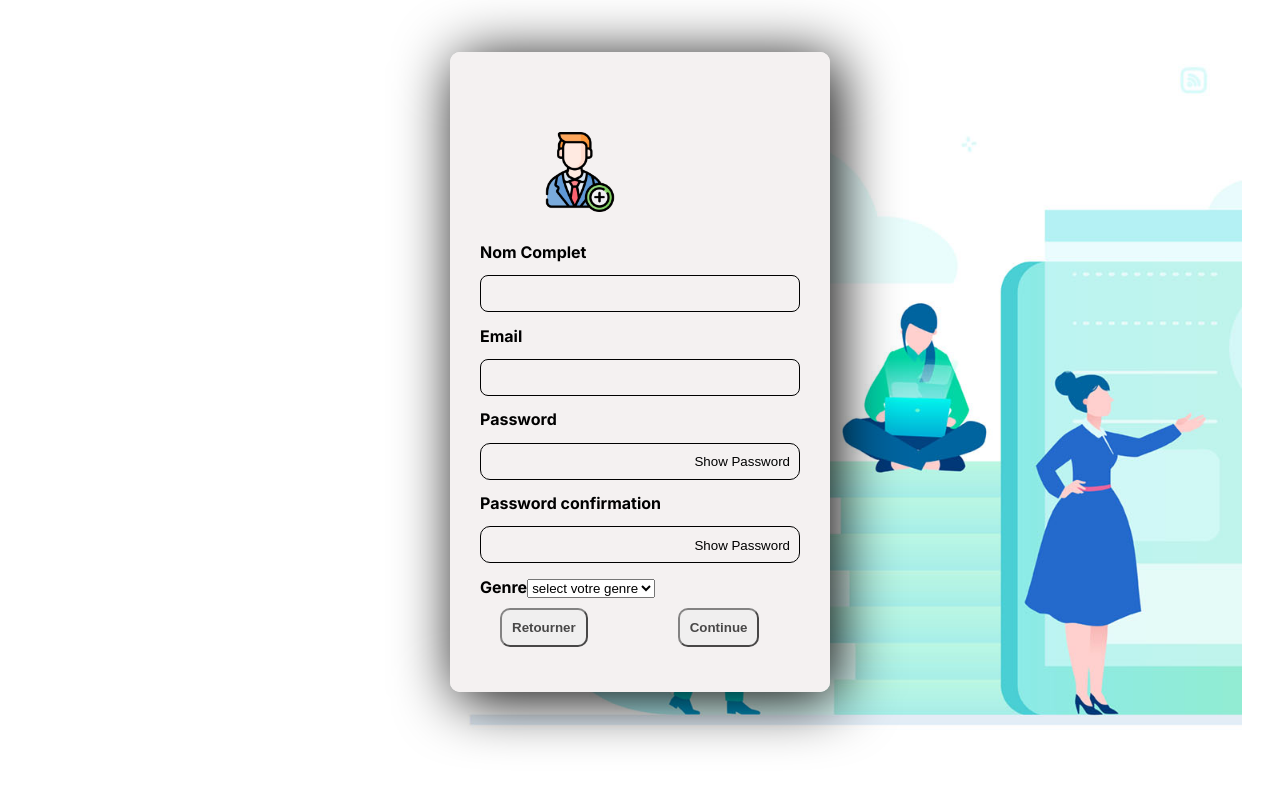
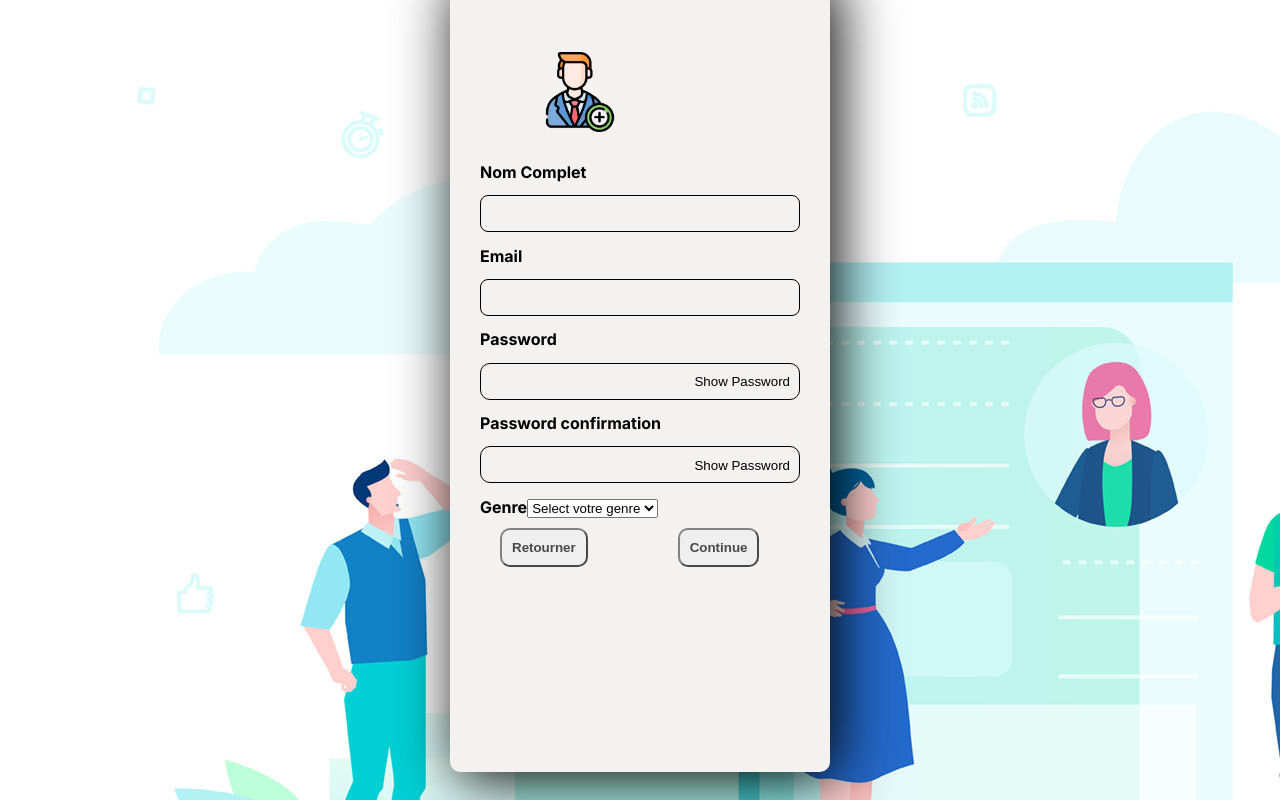
Before and after one commit to GrirZouhair/TaskManager, a React (Vite) app in the folder client/: page /ajouterEmployee in a window 1280 px wide. Built offline with nearby package versions, Linux system fonts and the light colour scheme; sample sign-in values are in the browser's storage; the HTML template or start-up script is replaced by a standard one.

Commit message:
fix the issues in AjouterEmployee page

```diff
--- a/client/src/Styles/AjouterEmployee.css
+++ b/client/src/Styles/AjouterEmployee.css
@@ -4,6 +4,11 @@
   margin: 0;
   padding: 0;
   box-sizing: border-box;
+}
+
+.ajouteEmployee-container {
+  display: grid;
+  grid-template-columns: repeat(auto-fit, minmax(200px, 1fr));
 }
 
 body {
@@ -13,12 +18,9 @@ body {
 }
 
 .main-add {
-  position: relative;
-  left: 410px;
   height: 100vh;
-  width: 65%;
   background: url(/public/image17.png);
-  background-size: cover;
+  object-fit: cover;
 }
 
 .Images {
@@ -33,17 +35,11 @@ body {
 }
 
 .center {
-  margin: 0 auto;
   background: rgb(255, 255, 255);
-  width: 500px;
-  height: 80%;
+  height: 100%;
   padding: 50px;
+  border-radius: 10px;
   overflow: auto;
-  border-radius: 10px;
-  -webkit-border-radius: 10px;
-  -moz-border-radius: 10px;
-  -ms-border-radius: 10px;
-  -o-border-radius: 10px;
 }
 
 input {
--- a/client/src/pages/AjouterEmployee.tsx
+++ b/client/src/pages/AjouterEmployee.tsx
@@ -10,7 +10,7 @@ const AjouterEmployee: React.FC = () => {
     if (!localStorage.getItem("token")) {
       navigate("/");
     }
-  });
+  }, [navigate]);
 
   const [showPassword, setShowPassword] = useState<boolean>(false);
   const [formData, setFormData] = useState<FormData>(new FormData());
@@ -19,9 +19,7 @@ const AjouterEmployee: React.FC = () => {
     setShowPassword((prevState) => !prevState);
   };
 
-  const handleInputChange = (
-    e: ChangeEvent<HTMLInputElement | HTMLSelectElement>
-  ) => {
+  const handleInputChange = (e: ChangeEvent<HTMLInputElement | HTMLSelectElement>) => {
     const { name, value } = e.target;
     formData.set(name, value);
   };
@@ -34,23 +32,18 @@ const AjouterEmployee: React.FC = () => {
         Authorization: `Bearer ${localStorage.getItem("token")}`,
       };
 
-      formData.append(
-        "password_confirmation",
-        formData.get("password") as string
-      );
+      formData.append("password_confirmation", formData.get("password") as string);
 
-      axiosClient.get("/sanctum/csrf-cookie");
-      const response = await axiosClient.post("/employee/store", formData, {
-        headers,
-      });
-      alert(response.data.message);
+      await axiosClient.get("/sanctum/csrf-cookie");
+      const response = await axiosClient.post("/employee/store", formData, { headers });
+      alert(response.data.message); // Assuming your response contains a message field
     } catch (error) {
-      console.error("Error in your login:", error);
+      console.error("Error in adding employee:", error);
     }
   };
 
   return (
-    <section>
+    <section className="ajouteEmployee-container">
       <div className="main-add"></div>
       <div className="center">
         <div className="Images">
@@ -63,12 +56,7 @@ const AjouterEmployee: React.FC = () => {
           </div>
           <div className="control">
             <label>Email</label>
-            <input
-              type="email"
-              name="email"
-              required
-              onChange={handleInputChange}
-            />
+            <input type="email" name="email" required onChange={handleInputChange} />
           </div>
           <div className="control password-control">
             <label>Password</label>
@@ -100,22 +88,15 @@ const AjouterEmployee: React.FC = () => {
           </div>
           <div className="control selectGenre">
             <label>Genre</label>
-            <select
-              name="gender"
-              onChange={handleInputChange}
-            >
-              <option>select votre genre</option>
+            <select name="gender" onChange={handleInputChange}>
+              <option value="">Select votre genre</option>
               <option value="homme">Homme</option>
               <option value="femme">Femme</option>
             </select>
           </div>
           <div className="button">
-            <button id="retour" type="button">
-              Retourner
-            </button>
-            <button type="submit" id="continue">
-              Continue
-            </button>
+            <button id="retour" type="button">Retourner</button>
+            <button type="submit" id="continue">Continue</button>
           </div>
         </form>
       </div>
```
Also changed, not shown: 1 other file (tests, documents, lock files or other folders).
